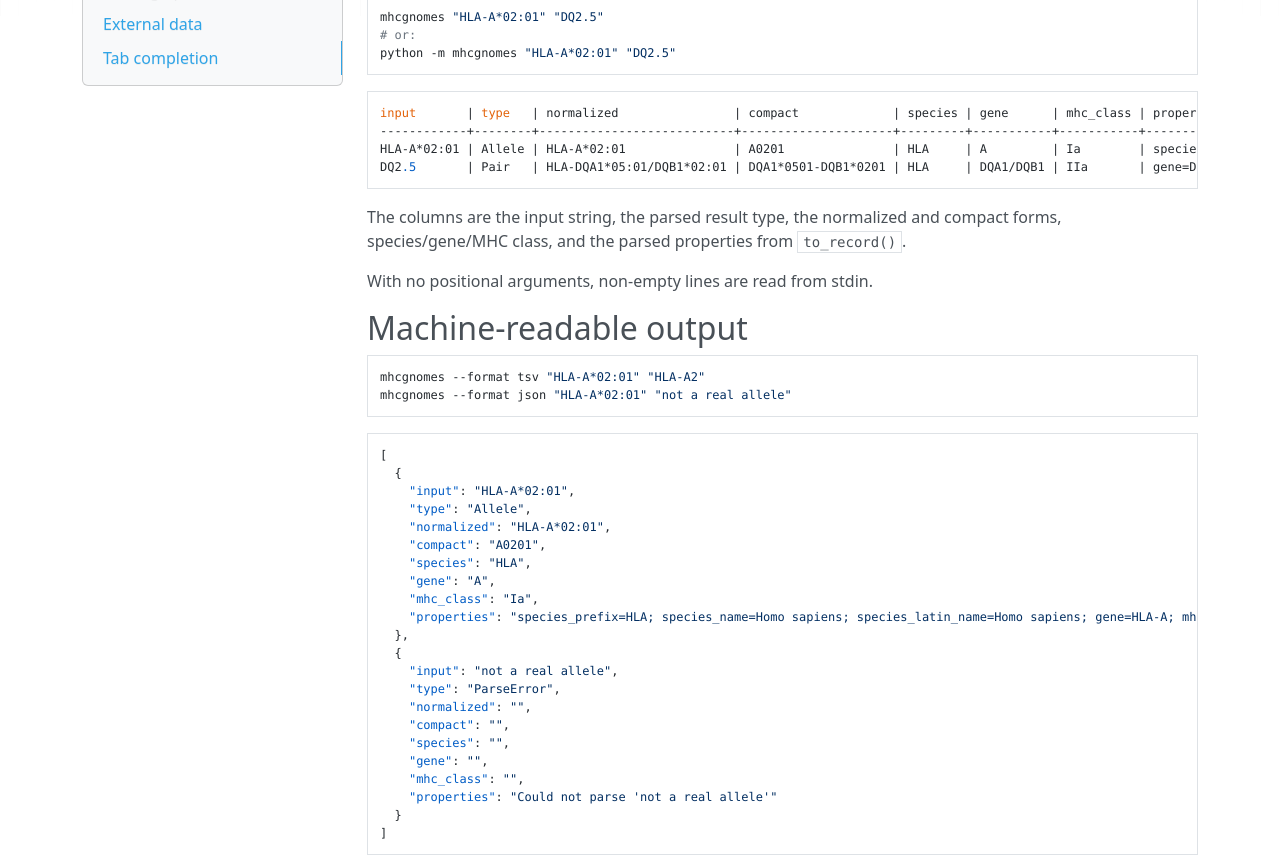
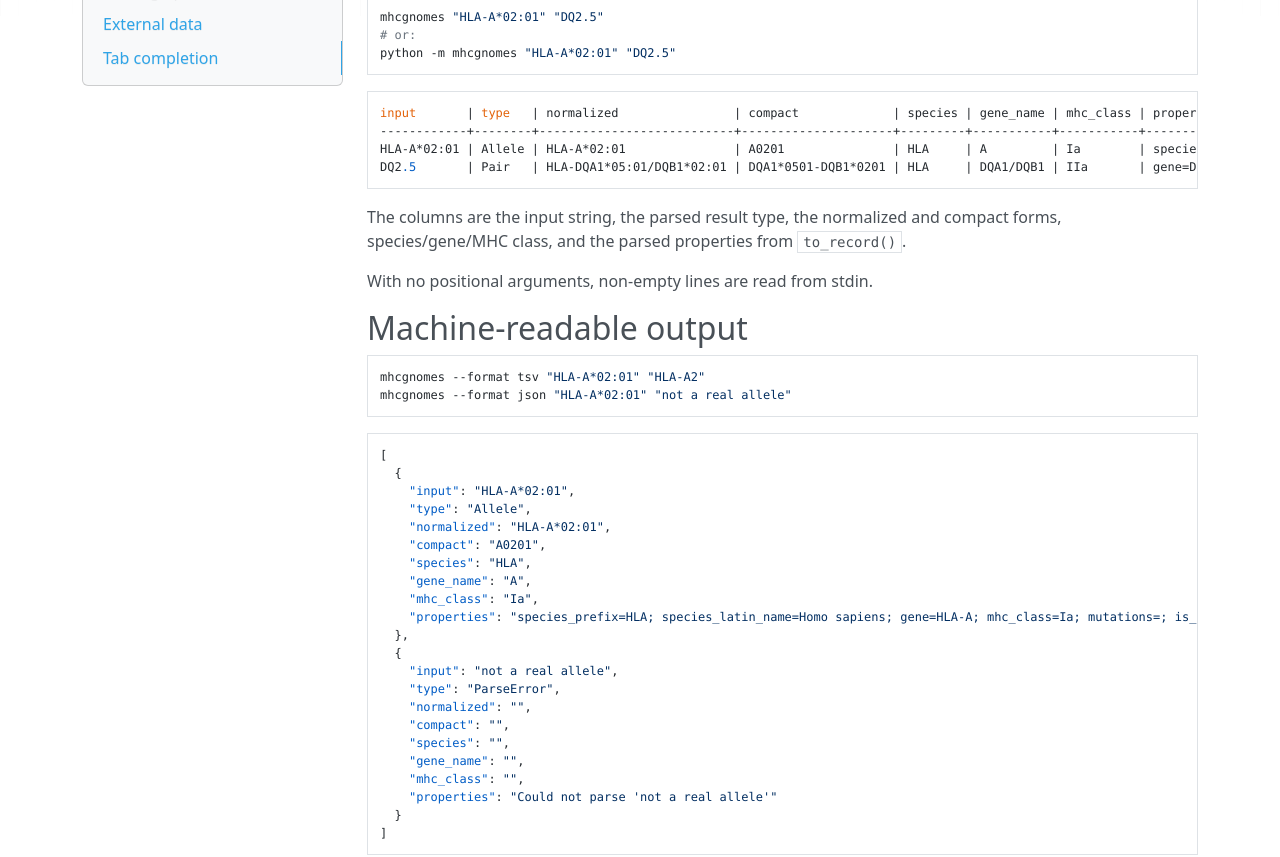
Before and after one commit to pirl-unc/mhcgnomes, an MkDocs documentation site: the page built from docs/cli.md, in a window 1280 px wide and 1400 px high. Shown: the part 290-1147 px from the top of the window. Built offline with MkDocs 1.6.1, drawn with Linux system fonts in a browser that asks for light colours; nearby versions of some CDN libraries; some of the changed text lies outside the part shown.

Commit message:
Dedup record fields and rename CLI gene column to gene_name (v3.79.0) (#290)
Fixes #263:
- Drop duplicate species_name from Species.to_record() (keep species_latin_name).
- Remove unused Species.scientific_species_name and ResultWithSpecies.species_common_name aliases.
- Rename CLI column/JSON key gene -> gene_name so outcome_to_cli_row matches OUTCOME_COLUMNS without colliding with full gene identifiers in properties.
- Bump version to 3.79.0 and update docs and tests.

````diff
--- a/docs/cli.md
+++ b/docs/cli.md
@@ -13,9 +13,9 @@ python -m mhcgnomes "HLA-A*02:01" "DQ2.5"
 ```
 
 ```
-input       | type   | normalized                | compact             | species | gene      | mhc_class | properties
-------------+--------+---------------------------+---------------------+---------+-----------+-----------+-----------------------------------------------------------------------------------------------------------------------------------------------------------------------------------------------------------------
-HLA-A*02:01 | Allele | HLA-A*02:01               | A0201               | HLA     | A         | Ia        | species_prefix=HLA; species_name=Homo sapiens; species_latin_name=Homo sapiens; gene=HLA-A; mhc_class=Ia; mutations=; is_mutant=False; pseudogene_status=; is_pseudogene=False; allele=HLA-A*02:01; annotations=
+input       | type   | normalized                | compact             | species | gene_name | mhc_class | properties
+------------+--------+---------------------------+---------------------+---------+-----------+-----------+--------------------------------------------------------------------------------------------------------------------------------------------------------------------------------------
+HLA-A*02:01 | Allele | HLA-A*02:01               | A0201               | HLA     | A         | Ia        | species_prefix=HLA; species_latin_name=Homo sapiens; gene=HLA-A; mhc_class=Ia; mutations=; is_mutant=False; pseudogene_status=; is_pseudogene=False; allele=HLA-A*02:01; annotations=
 DQ2.5       | Pair   | HLA-DQA1*05:01/DQB1*02:01 | DQA1*0501-DQB1*0201 | HLA     | DQA1/DQB1 | IIa       | gene=DQA1/DQB1; mhc_class=IIa; is_mutant=False; allele=HLA-DQA1*05:01/DQB1*02:01
 ```
 
@@ -40,9 +40,9 @@ mhcgnomes --format json "HLA-A*02:01" "not a real allele"
     "normalized": "HLA-A*02:01",
     "compact": "A0201",
     "species": "HLA",
-    "gene": "A",
+    "gene_name": "A",
     "mhc_class": "Ia",
-    "properties": "species_prefix=HLA; species_name=Homo sapiens; species_latin_name=Homo sapiens; gene=HLA-A; mhc_class=Ia; mutations=; is_mutant=False; pseudogene_status=; is_pseudogene=False; allele=HLA-A*02:01; annotations="
+    "properties": "species_prefix=HLA; species_latin_name=Homo sapiens; gene=HLA-A; mhc_class=Ia; mutations=; is_mutant=False; pseudogene_status=; is_pseudogene=False; allele=HLA-A*02:01; annotations="
   },
   {
     "input": "not a real allele",
@@ -50,7 +50,7 @@ mhcgnomes --format json "HLA-A*02:01" "not a real allele"
     "normalized": "",
     "compact": "",
     "species": "",
-    "gene": "",
+    "gene_name": "",
     "mhc_class": "",
     "properties": "Could not parse 'not a real allele'"
   }
--- a/mhcgnomes/version.py
+++ b/mhcgnomes/version.py
@@ -1,4 +1,4 @@
-__version__ = "3.78.1"
+__version__ = "3.79.0"
 
 
 def print_version():
````
Also changed, not shown: other parts of docs/cli.md (+2 -2 lines), docs/helper-api.md (+2 -2 lines), 10 other files.
